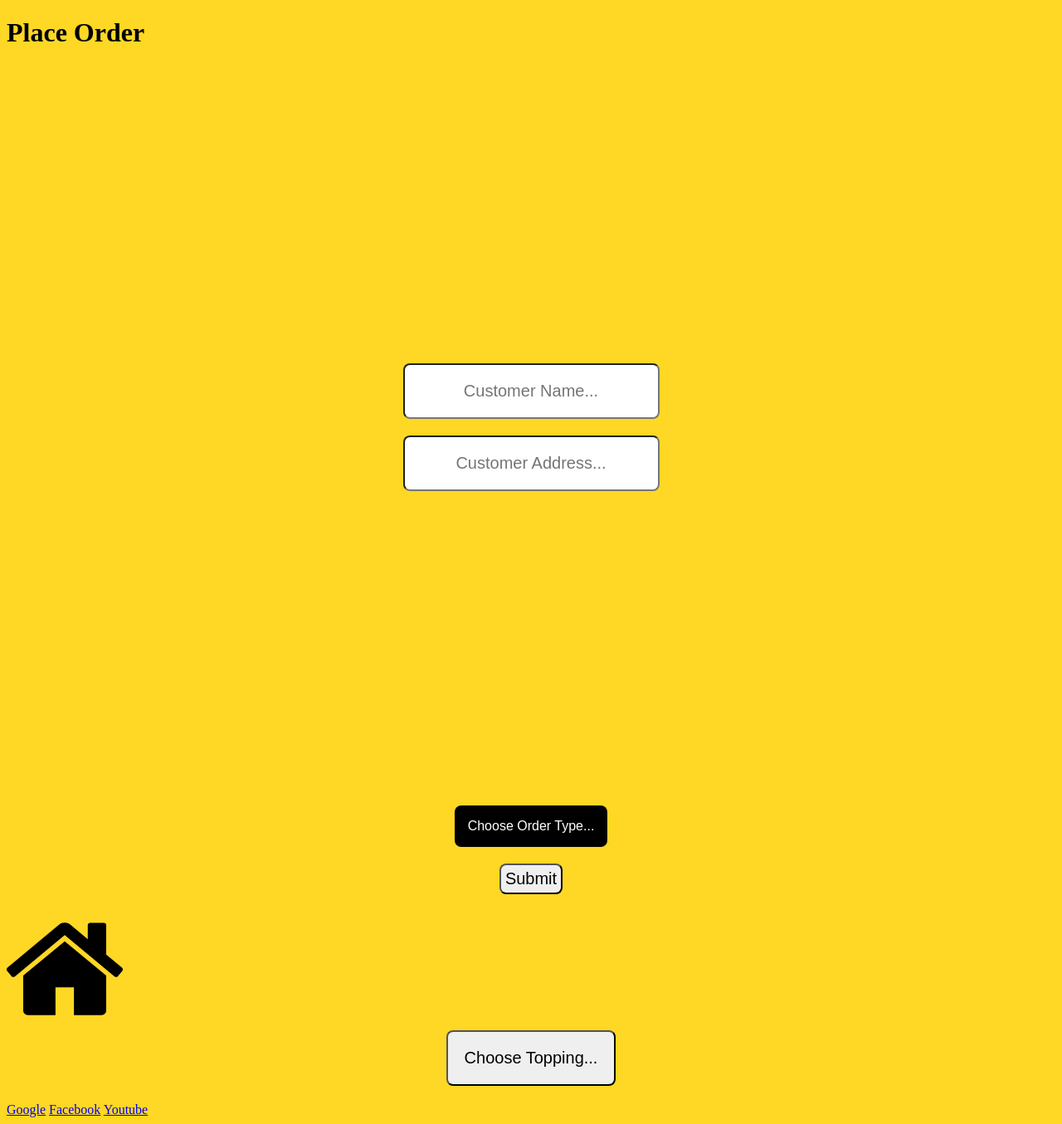
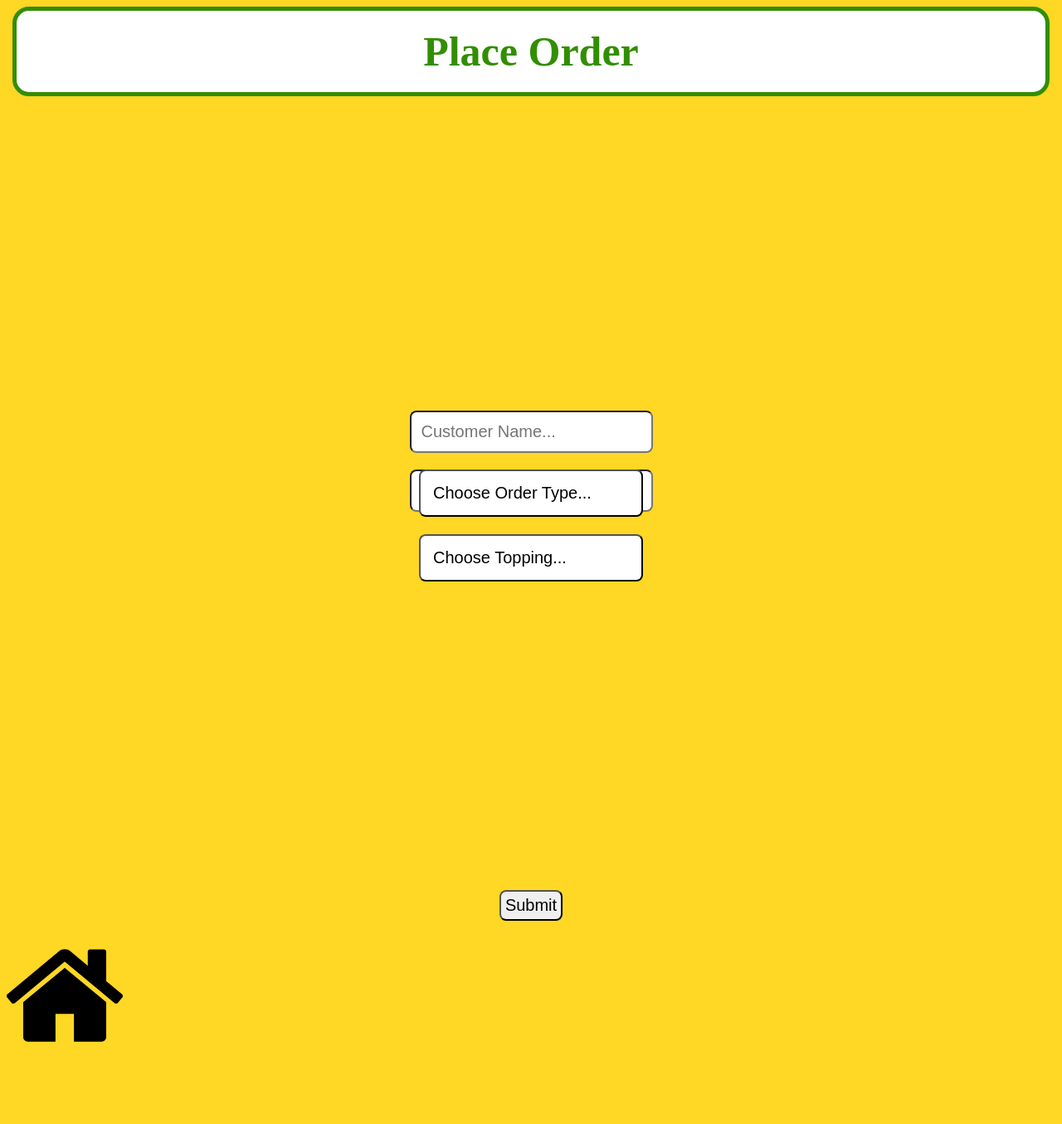
Before and after one commit to CS340PizzaShop/pizza-shop, a PHP site: page /HTML/place_order.html in a window 1280 px wide. Shown: the whole page at 83% size. After the commit the page ends 1256 px from the top, so only its background shows below. Run offline with PHP 8.4, Linux system fonts and the light colour scheme.

Commit message:
Update place_order.css

```diff
--- a/css/place_order.css
+++ b/css/place_order.css
@@ -17,14 +17,27 @@ body {
     background-size: auto auto;
 }
 
+h1 {
+    color: #328E00;
+    background: #ffffff;
+    text-decoration: none;
+    text-align: center;
+    font-size: 50px;
+    margin: auto;
+    padding: 20px;
+    border-radius: 20px;
+    border: 5px solid;
+    width: 25em;
+}
+
 .customer_info {
-    padding: 20px;
+    padding: 12px;
     margin-left: auto;
     margin-right: auto;
     display: block;
     margin-bottom: 20px;
     border-radius: 8px;
-    text-align: center;
+    text-align: left;
     font-size: 20px;
 }
 
@@ -41,11 +54,12 @@ body {
 }
 
 .dropbtn {
-    background-color: black;
-    color: white;
-    padding: 16px;
-    font-size: 16px;
-    border: none;
+    background-color: white;
+    color: black;
+    width: 270px;
+    padding: 15px;
+    position: relative;
+    bottom: +430px;
 }
 
 .dropdown {
@@ -56,7 +70,8 @@ body {
     display: none;
     position: relative;
     background-color: lightgrey;
-    min-width: 160px;
+    min-width: 80px;
+    bottom: +450px;
     z-index: 1;
 }
 
@@ -67,6 +82,40 @@ body {
     display: block;
 }
 
+.twodropbtn {
+    background-color: white;
+    color: black;
+    width: 270px;
+    padding: 15px;
+    position: relative;
+    bottom: +630px;
+}
+
+.sndDropdown {
+    position: relative;
+}
+
+.dropdown-contenttwo {
+    display: none;
+    position: relative;
+    background-color: lightgrey;
+    min-width: 80px;
+    bottom: +630px;
+    z-index: 1;
+}
+
+.dropdown-contenttwo a {
+    color: black;
+    padding: 15px 15px;
+    text-decoration: none;
+    display: block;
+}
+
+
 .dropdown-content a:hover {background-color: white;}
 .dropdown:hover .dropdown-content {display: block;}
 .dropdown:hover .dropbtn {background-color: grey;}
+
+.dropdown-contenttwo a:hover {background-color: white;}
+.sndDropdown:hover .dropdown-contenttwo {display: block;}
+.sndDropdown:hover .twodropbtn {background-color: grey;}
```
